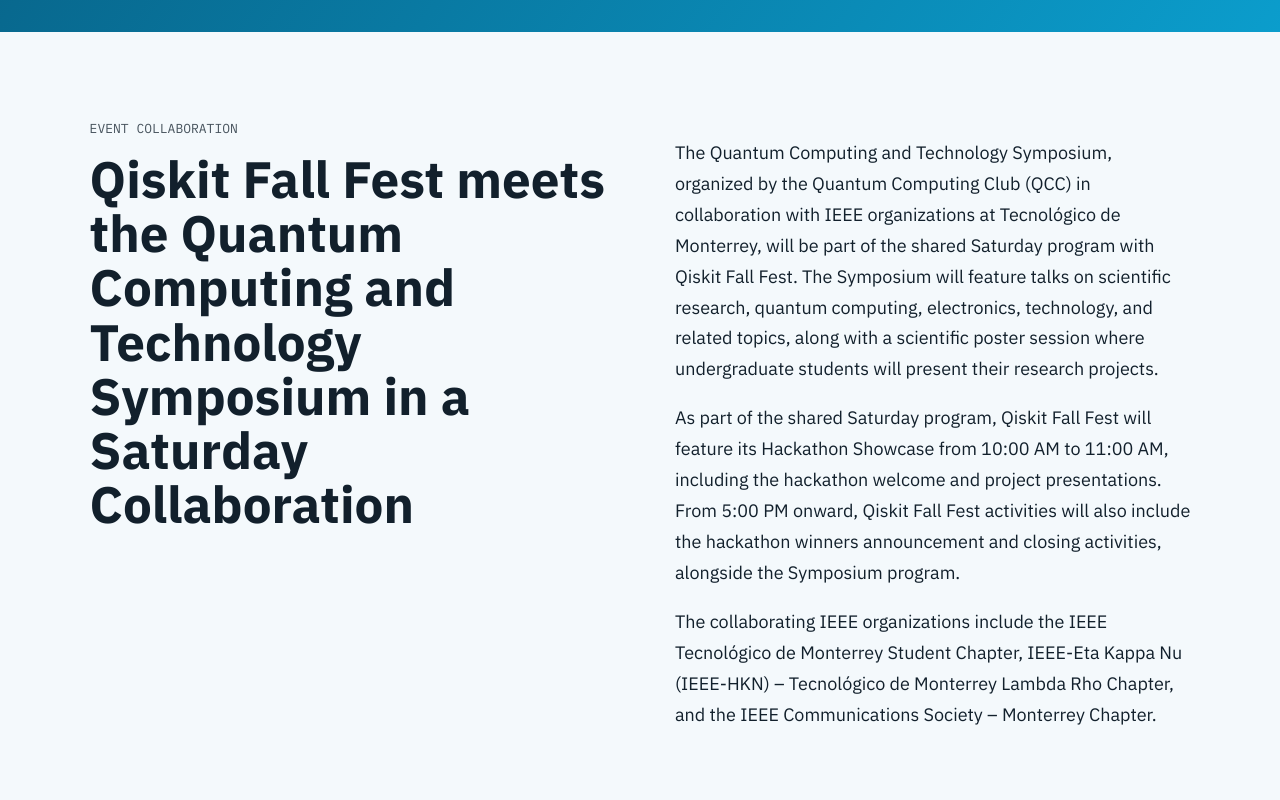
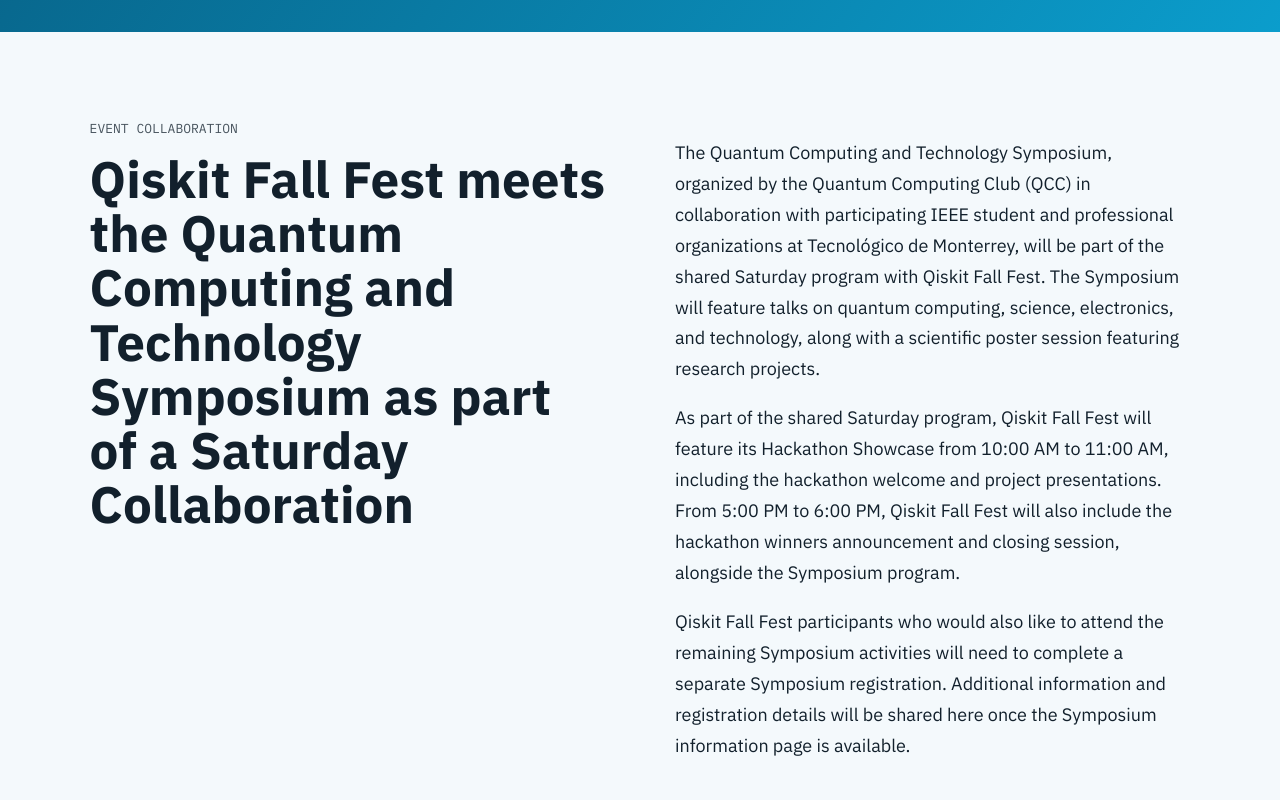
Before and after one commit to quantum-se-tec/qff-2026-tec-de-monterrey-smart-electronics, a plain HTML site: page index.html in a window 1280 px wide. Shown: the part 4400-5200 px from the top of the page. Drawn offline with Linux system fonts and the light colour scheme.

Commit message:
Update index.html

```diff
--- a/index.html
+++ b/index.html
@@ -221,7 +221,7 @@
 <small>
 <strong>10:00 AM–6:30 PM</strong> · Saturday collaborative program<br/>
 <strong>10:00 AM–11:00 AM</strong> · Qiskit Fall Fest Hackathon Showcase<br/>
-<strong>From 5:00 PM onward</strong> · Winners announcement &amp; Qiskit Fall Fest closing activities<br/>
+<strong>5:00 PM–6:00 PM</strong> · Winners announcement &amp; Qiskit Fall Fest closing session<br/>
 <span>CST (UTC−6) · Monterrey, México</span>
 </small>
 
@@ -261,30 +261,30 @@
 <div class="split">
 <div>
 <p class="eyebrow">Event collaboration</p>
-<h2>Qiskit Fall Fest meets the Quantum Computing and Technology Symposium in a Saturday Collaboration</h2>
+<h2>Qiskit Fall Fest meets the Quantum Computing and Technology Symposium as part of a Saturday Collaboration</h2>
 </div>
 
 <div class="body-copy">
 <p>
 The Quantum Computing and Technology Symposium, organized by the Quantum Computing Club (QCC)
-in collaboration with IEEE organizations at Tecnológico de Monterrey, will be part of the shared
-Saturday program with Qiskit Fall Fest. The Symposium will feature talks on scientific research,
-quantum computing, electronics, technology, and related topics, along with a scientific poster
-session where undergraduate students will present their research projects.
+in collaboration with participating IEEE student and professional organizations at Tecnológico de Monterrey,
+will be part of the shared Saturday program with Qiskit Fall Fest. The Symposium will feature talks on quantum computing,
+science, electronics, and technology, along with a scientific poster session featuring research projects.
 </p>
 
 <p>
 As part of the shared Saturday program, Qiskit Fall Fest will feature its Hackathon Showcase
 from 10:00 AM to 11:00 AM, including the hackathon welcome and project presentations.
-From 5:00 PM onward, Qiskit Fall Fest activities will also include the hackathon winners announcement
-and closing activities, alongside the Symposium program.
+From 5:00 PM to 6:00 PM, Qiskit Fall Fest will also include the hackathon winners announcement
+and closing session, alongside the Symposium program.
 </p>
 
 <p>
-The collaborating IEEE organizations include the IEEE Tecnológico de Monterrey Student Chapter,
-IEEE-Eta Kappa Nu (IEEE-HKN) – Tecnológico de Monterrey Lambda Rho Chapter,
-and the IEEE Communications Society – Monterrey Chapter.
+Qiskit Fall Fest participants who would also like to attend the remaining Symposium activities
+will need to complete a separate Symposium registration. Additional information and registration
+details will be shared here once the Symposium information page is available.
 </p>
+
 </div>
 </section>
 <section class="section section-dark" id="requirements">
```
